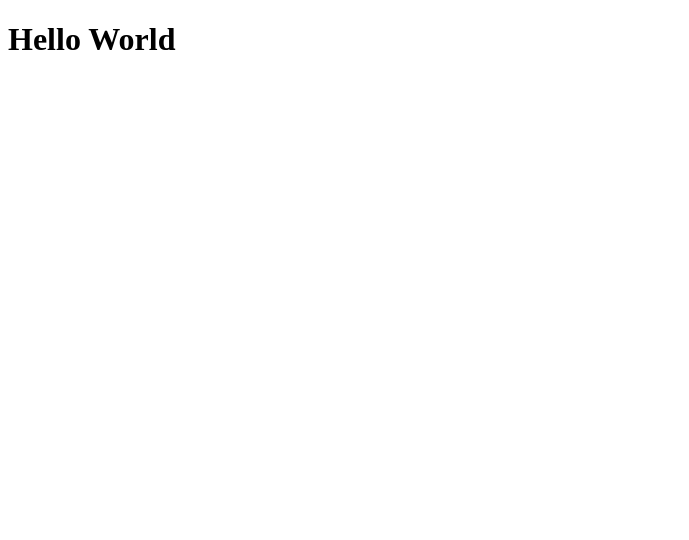
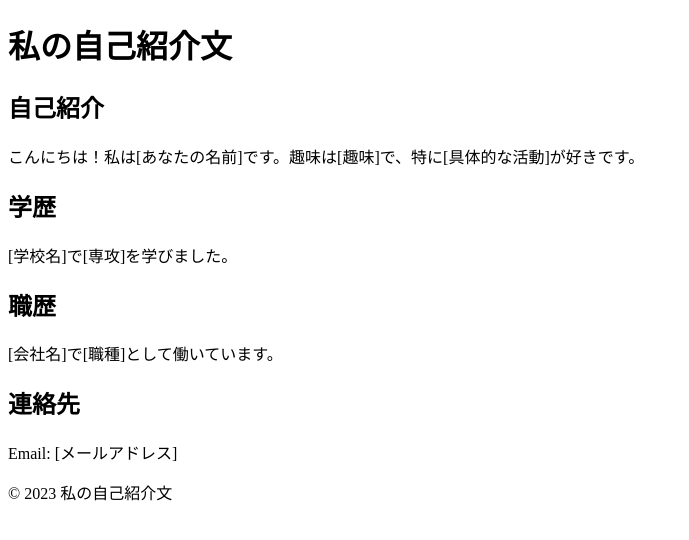
Before and after one commit to s1300200/index.github.io, a plain HTML site: page index.html in a window 1280 px wide. Shown: the whole page, without its empty margins (0-689 px from the left). Drawn offline with Linux system fonts and the light colour scheme.

Commit message:
update index.html

```diff
--- a/index.html
+++ b/index.html
@@ -1,6 +1,42 @@
 <!DOCTYPE html>
-<html>
-<body>
-<h1>Hello World</h1>
-</body>
+<html lang="en">
+
+    <head>
+        <meta charset="UTF-8">
+        <meta name="viewport" content="width=device-width, initial-scale=1.0">
+        <title>私の自己紹介文</title>
+        <link rel="stylesheet" href="style.css">
+        <script src="script.js" defer></script>
+    </head>
+
+    <body>
+        <header>
+            <h1>私の自己紹介文</h1>
+        </header>
+        <main>
+            <section id="introduction">
+                <h2>自己紹介</h2>
+                <p>こんにちは！私は[あなたの名前]です。趣味は[趣味]で、特に[具体的な活動]が好きです。</p>
+            </section>
+
+            <section id="education">
+                <h2>学歴</h2>
+                <p>[学校名]で[専攻]を学びました。</p>
+            </section>
+
+            <section id="experience">
+                <h2>職歴</h2>
+                <p>[会社名]で[職種]として働いています。</p>
+            </section>
+
+            <section id="contact">
+                <h2>連絡先</h2>
+                <p>Email: [メールアドレス]</p>
+            </section>
+        </main>
+
+        <footer>
+            <p>&copy; 2023 私の自己紹介文</p>
+        </footer>
+
 </html>
```
